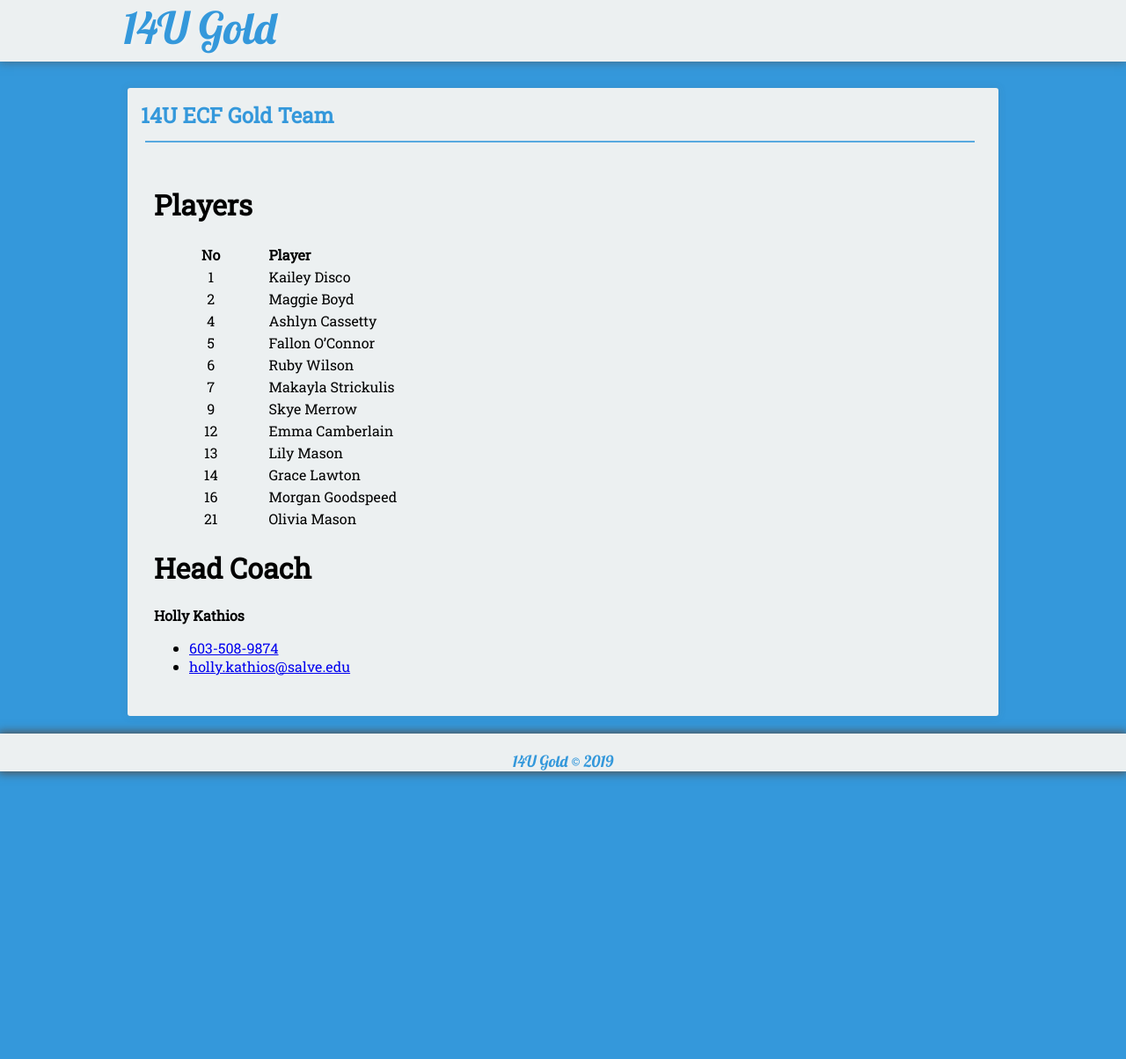
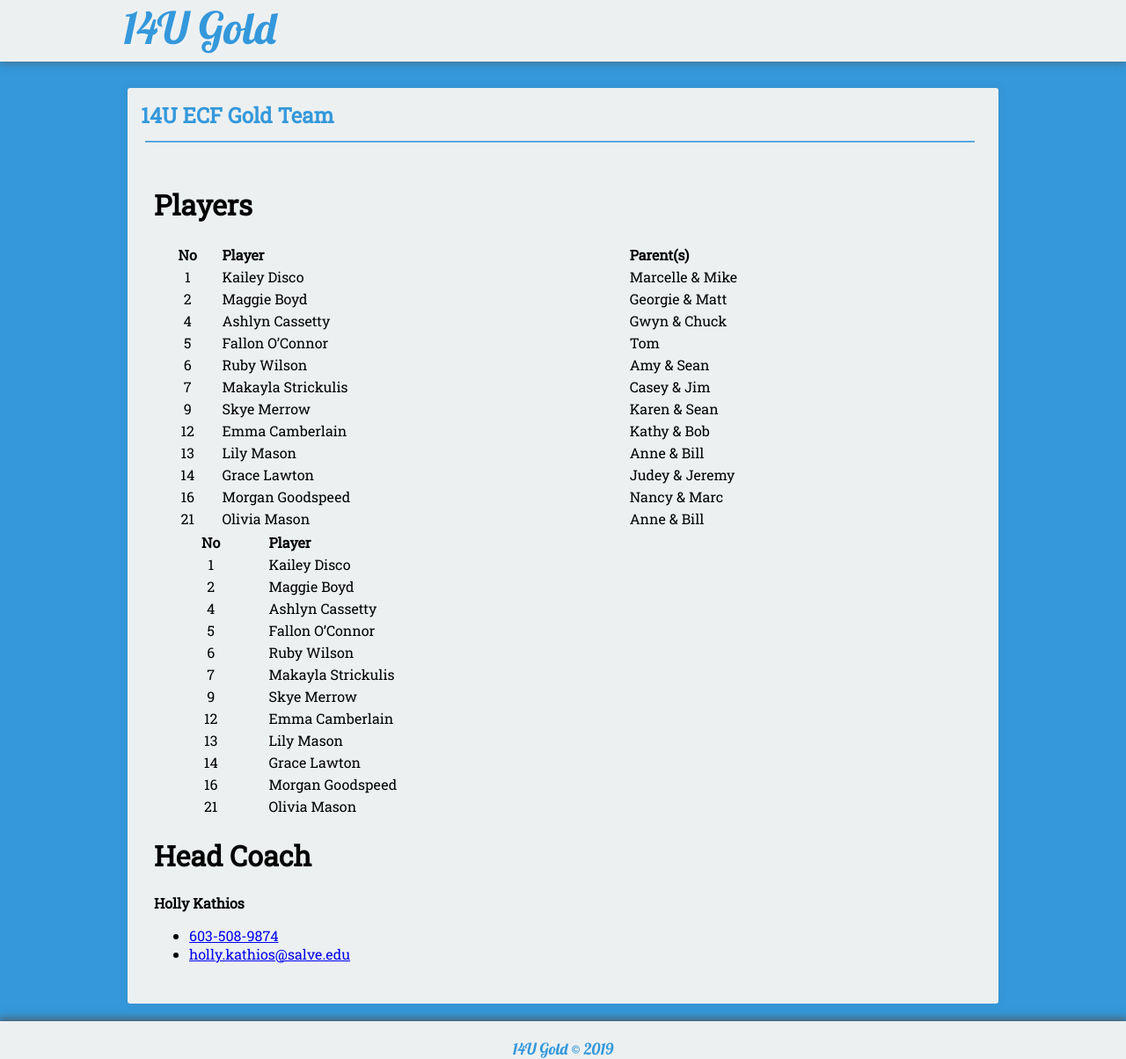
Before and after one commit to seanmerrow/ecf, a Jekyll site: the page built from coaches/index.md, in a window 1280 px wide. Shown: the whole page at 88% size. Built offline with Jekyll 4.4.1, drawn with Linux system fonts in a browser that asks for light colours; nearby versions of some CDN libraries; before the commit the page ends 900 px from its top, so only the background shows below that.

Commit message:
Update index.md

```diff
--- a/coaches/index.md
+++ b/coaches/index.md
@@ -5,6 +5,22 @@ excerpt: "14U ECF Gold Team"
 permalink: /coaches/
 ---
 # Players
+
+|No    | Player          | Parent(s)   |
+|:----:|:----------------|:-----------------|
+| 1    |Kailey Disco     |Marcelle & Mike   |
+| 2    |Maggie Boyd      |Georgie & Matt    |
+| 4    |Ashlyn Cassetty  |Gwyn & Chuck      |
+| 5    |Fallon O'Connor  |Tom               |
+| 6    |Ruby Wilson      |Amy & Sean        |
+| 7    |Makayla Strickulis    |Casey & Jim  |
+| 9    |Skye Merrow      | Karen & Sean     |
+| 12   |Emma Camberlain  | Kathy & Bob
+| 13   |Lily Mason       | Anne & Bill      |
+| 14   |Grace Lawton     | Judey & Jeremy   |
+| 16   |Morgan Goodspeed | Nancy & Marc     |
+| 21   |Olivia Mason     | Anne & Bill      |
+
 
 |No    | Player          |
 |:----:|:----------------|
```
